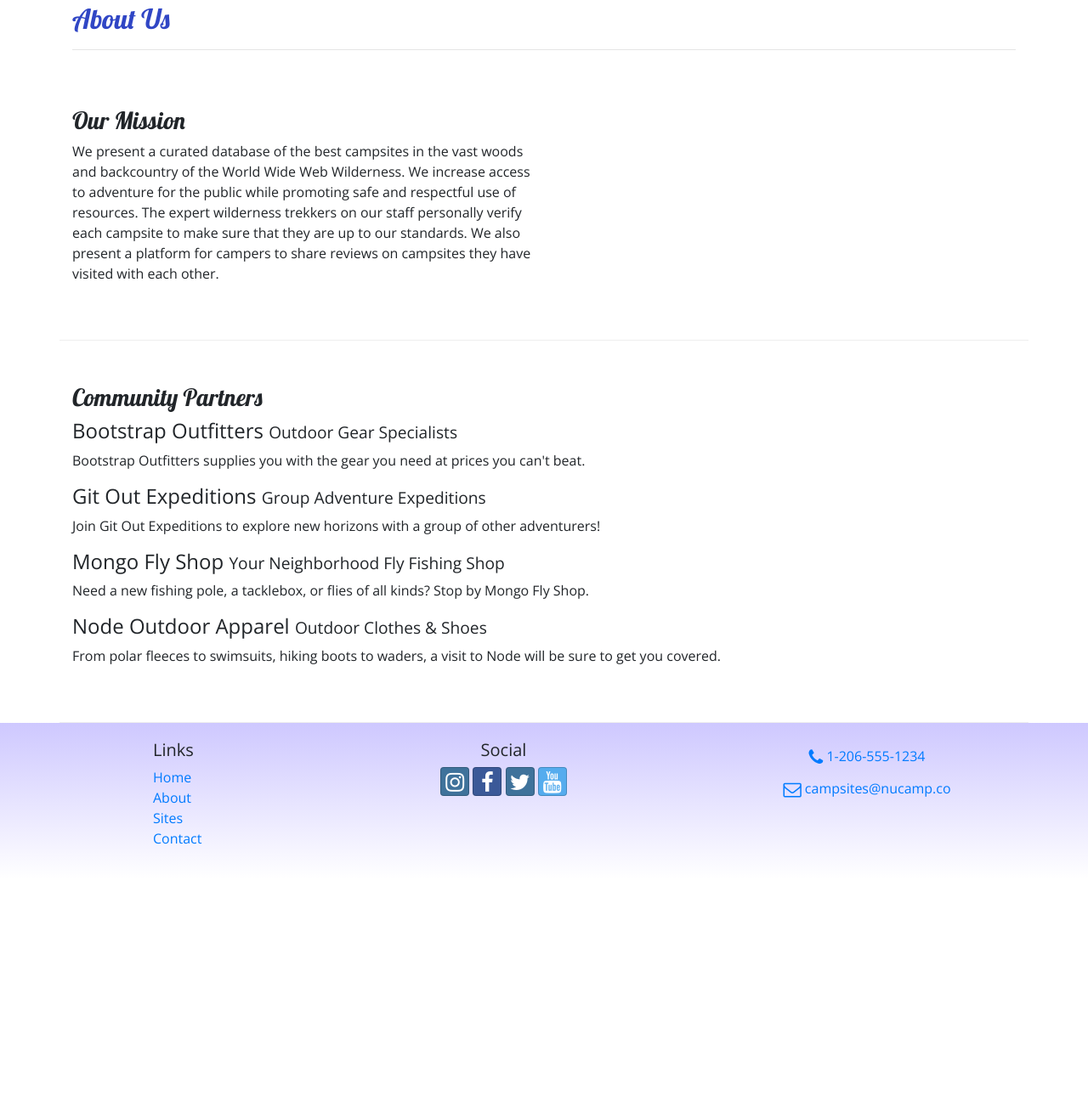
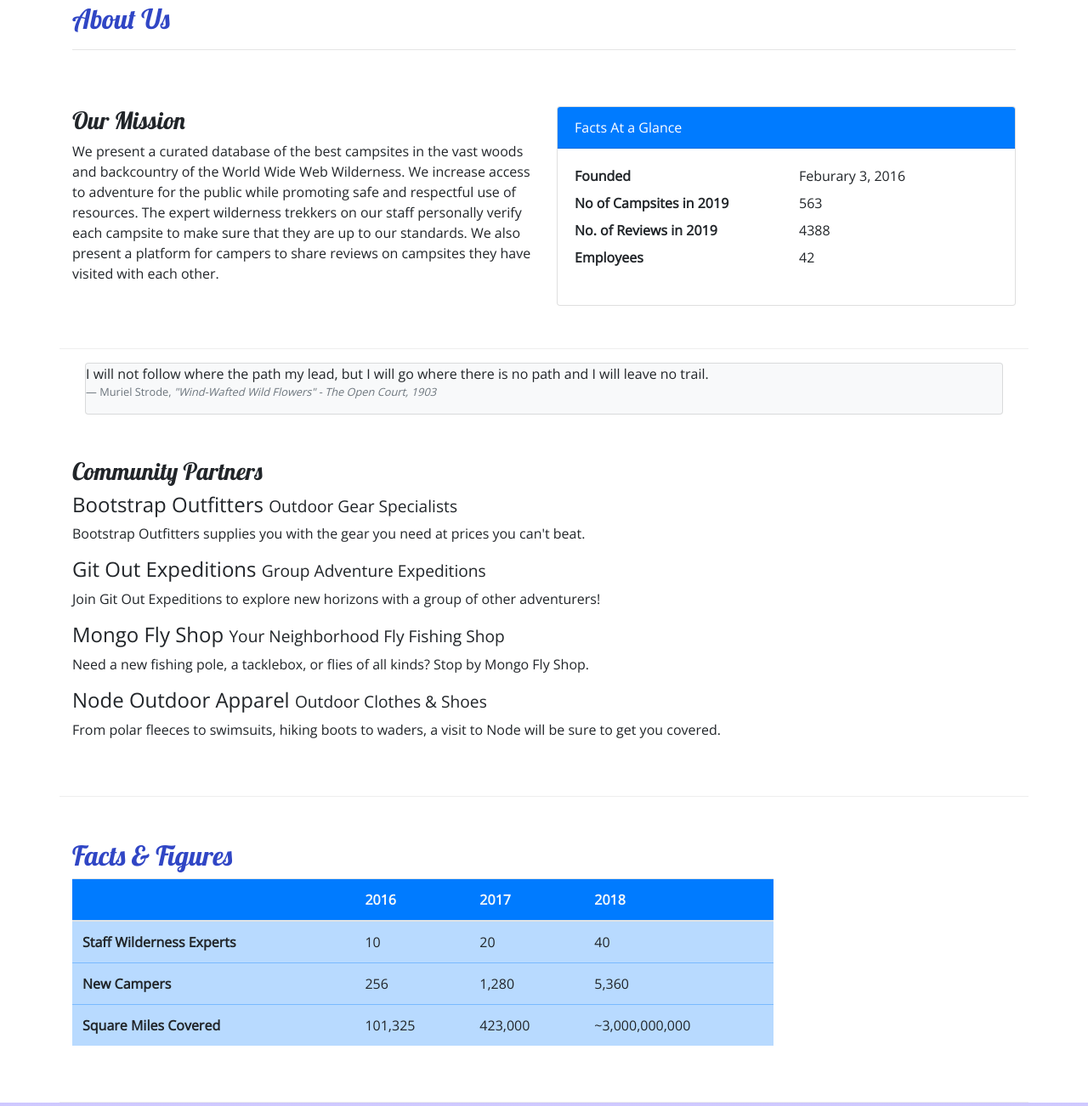
Before and after one commit to Codyl/bootstrap-camp, a website: page aboutus.html in a window 1280 px wide. Shown: the part 279-1581 px from the top of the page at 85% size. Before the commit the page ends 1314 px from the top, so only its background shows below. Drawn offline with nearby package versions, Linux system fonts and the light colour scheme.

Commit message:
Tables and Cards

```diff
--- a/aboutus.html
+++ b/aboutus.html
@@ -68,6 +68,38 @@
                         campsite to make sure that they are up to our standards. We also present a platform for campers to
                         share reviews on campsites they have visited with each other.</p>
                 </div>
+                <div class="col-sm-6">
+                    <div class="card">
+                        <d3 class="card-header bg-primary text-white">Facts At a Glance</d3>
+                        <div class="card-body">
+                            <dl class="row">
+                                <dt class="col-6">Founded</dt>
+                                <dd class="col-6">Feburary 3, 2016</dd>
+                                <dt class="col-6">No of Campsites in 2019</dt>
+                                <dd class="col-6">563</dd>
+                                <dt class="col-6">No. of Reviews in 2019</dt>
+                                <dd class="col-6">4388</dd>
+                                <dt class="col-6">Employees</dt>
+                                <dd class="col-6">42</dd>
+                            </dl>
+                        </div>
+                    </div>
+                </div>
+            </div>
+            <div class="col">
+                <div class="card bg-light mt-3">
+                    <blockquote class="blockquote-card-body">
+                        <p class="mb-0">
+                            I will not follow where the path my lead, but I will go where there is no path and I
+                            will leave no trail.
+                        </p>
+                        <footer class="blockquote-footer">Muriel Strode,
+                            <cite title="Source title">"Wind-Wafted Wild Flowers" -
+                                The Open Court, 1903
+                            </cite>
+                        </footer>
+                    </blockquote>
+                </div>
             </div>
         </div>
         <div>
@@ -86,10 +118,47 @@
                             covered.</p>
                     </div>
                 </div>
+                <div class="row row-content">
+                    <div class="col-sm-9">
+                        <h2>Facts &amp; Figures</h2>
+                        <div class="table-responsive">
+                            <table class="table table-stiped">
+                                <thead>
+                                    <tr class="bg-primary text-light">
+                                        <th></th>
+                                        <th>2016</th>
+                                        <th>2017</th>
+                                        <th>2018</th>
+                                    </tr>
+                                </thead>
+                                <tbody class="table-primary">
+                                    <tr>
+                                        <th>Staff Wilderness Experts</th>
+                                        <td>10</td>
+                                        <td>20</td>
+                                        <td>40</td>
+                                    </tr>
+                                    <tr>
+                                        <th>New Campers</th>
+                                        <td>256</td>
+                                        <td>1,280</td>
+                                        <td>5,360</td>
+                                    </tr>
+                                    <tr>
+                                        <th>Square Miles Covered</th>
+                                        <td>101,325</td>
+                                        <td>423,000</td>
+                                        <td>~3,000,000,000</td>
+                                    </tr>
+                                </tbody>
+                            </table>
+                        </div>
+                    </div>
+                </div>
             </div>
         </div>
     </div>
-    <footer>
+    <footer class="site-footer">
         <div class="container">
             <div class="row">
                 <div class="col-4 col-sm-2 offset-1">
--- a/css/styles.css
+++ b/css/styles.css
@@ -14,7 +14,7 @@ header h2 {
     color: #CEC8FF;
 }
 
-footer {
+.site-footer {
     background-image: linear-gradient(#CEC8FF, white);
     padding: 20px 0;
 }
```
Also changed, not shown: contactus.html (+1 -1 lines), index.html (+1 -1 lines).
